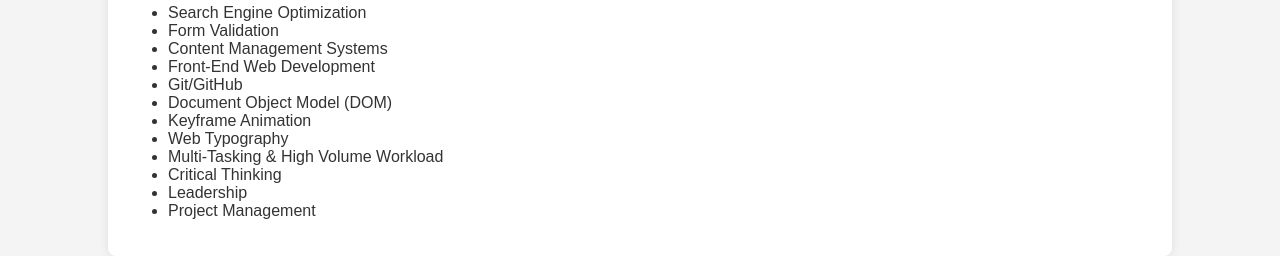
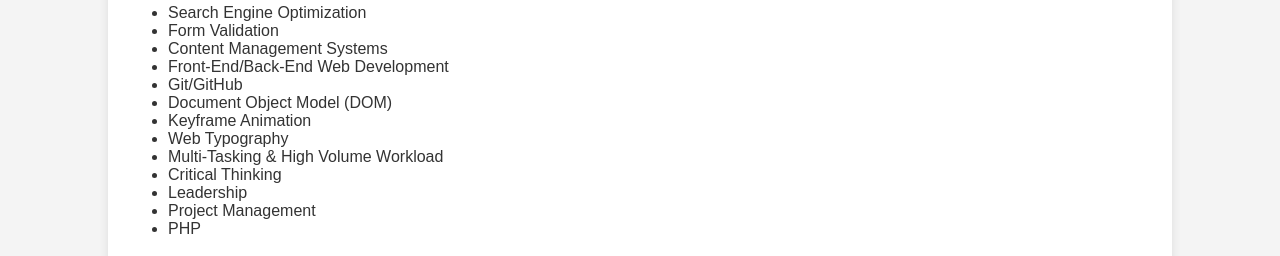
Before and after one commit to MidgardianQrow/my-resume, a plain HTML site: page index.html in a window 1280 px wide. Shown: the part 544-800 px from the top of the page. Drawn offline with Linux system fonts and the light colour scheme.

Commit message:
Update index.html

```diff
--- a/index.html
+++ b/index.html
@@ -35,7 +35,7 @@
                 <li>Search Engine Optimization</li>
                 <li>Form Validation</li>
                 <li>Content Management Systems</li>
-                <li>Front-End Web Development</li>
+                <li>Front-End/Back-End Web Development</li>
                 <li>Git/GitHub</li>
                 <li>Document Object Model (DOM)</li>
                 <li>Keyframe Animation</li>
@@ -44,6 +44,7 @@
                 <li>Critical Thinking</li>
                 <li>Leadership</li>
                 <li>Project Management</li>
+                <li>PHP</li>
             </ul>
         </section>
         <section id="projects">
```
